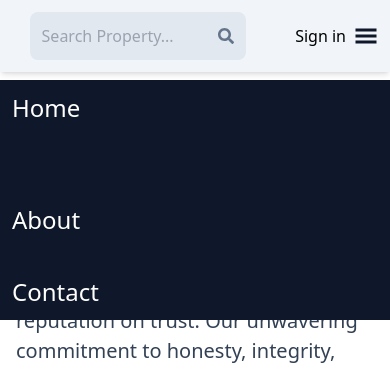
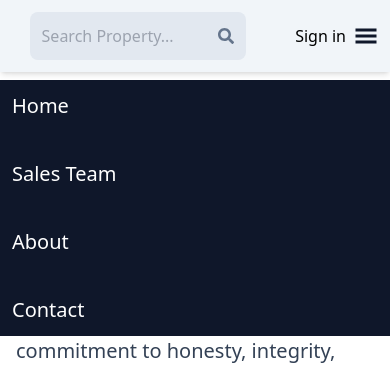
Before and after one commit to FaizanHaider108/mern-estate, a React (Vite) app in the folder client/: page / in a window 390 px wide. Both pictures are taken after a click on the icon 365 px from the left and 36 px from the top of the page. Shown: the top 371 px of the page. Built offline with nearby package versions, Linux system fonts and the light colour scheme; no server answers.

Commit message:
Chnaging Navbar

```diff
--- a/client/src/components/Header.jsx
+++ b/client/src/components/Header.jsx
@@ -79,15 +79,15 @@ const Header = () => {
 
                     {/* mobile menu */ }
                     <div className='mobile-menu'>
-                        <div className={ `flex flex-col gap-5 top-5 right-2` }>
+                        <div className={ `flex flex-col items-center gap-5 top-5 right-2` }>
                             <GiHamburgerMenu onClick={ handleToggleMenu } className='text-slate-900 text-2xl' />
                             <div className={ `p-3 left-0 flex flex-col gap-10 absolute top-20 bg-slate-900 w-full  ${ToggleMenu ? 'visible' : 'hidden'}` }>
-                                <Link className='text-white text-2xl' to="/">Home</Link>
-                                <Link to="/SalesTeam">
-                                    <li className='hidden sm:inline hover:underline cursor-pointer'>Sales Team</li>
+                                <Link className='text-white text-xl' to="/">Home</Link>
+                                <Link className='text-white text-xl' to="/SalesTeam">
+                                    Sales Team
                                 </Link>
-                                <Link className='text-white text-2xl' to="/about">About</Link>
-                                <Link className='text-white text-2xl' to="/contact">Contact</Link>
+                                <Link className='text-white text-xl' to="/about">About</Link>
+                                <Link className='text-white text-xl' to="/contact">Contact</Link>
 
                             </div>
                         </div>
```
Also changed, not shown: client/index.html (+23 -3 lines).
